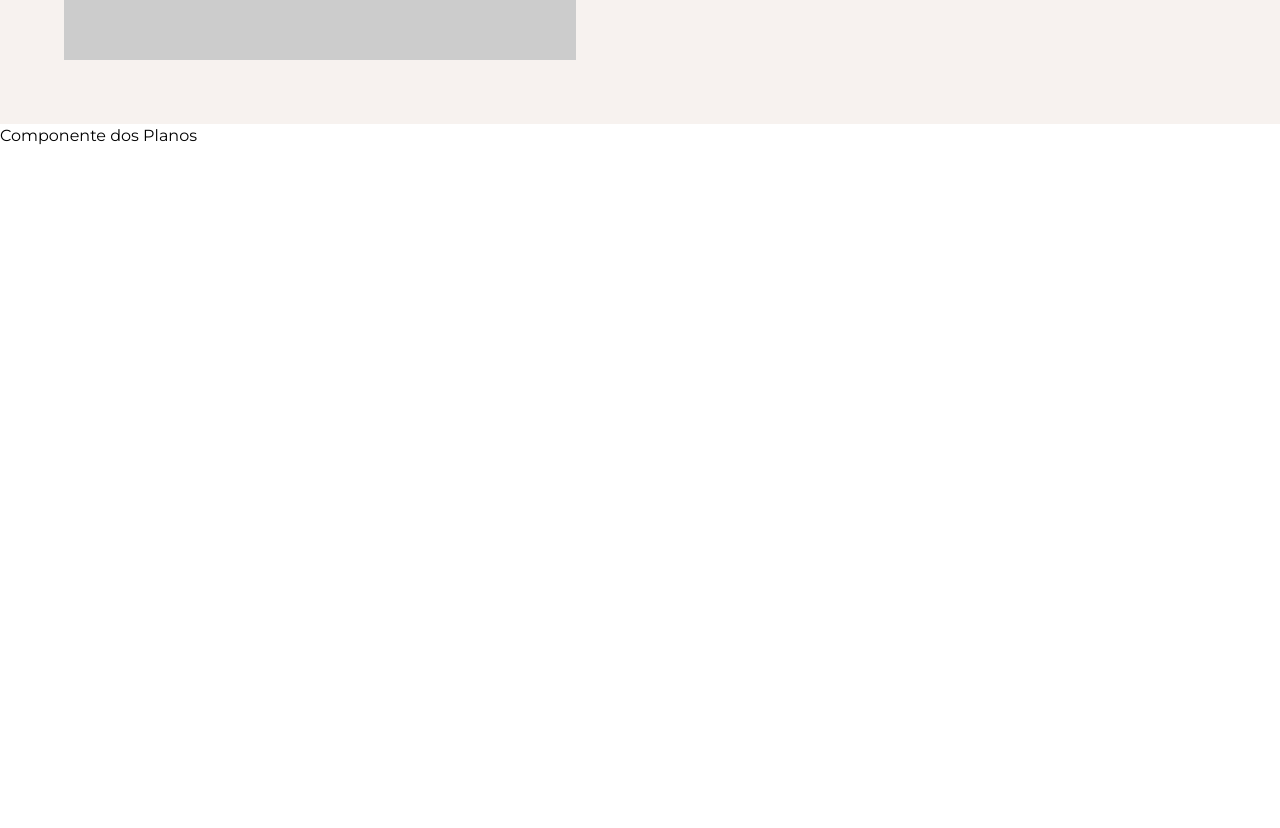
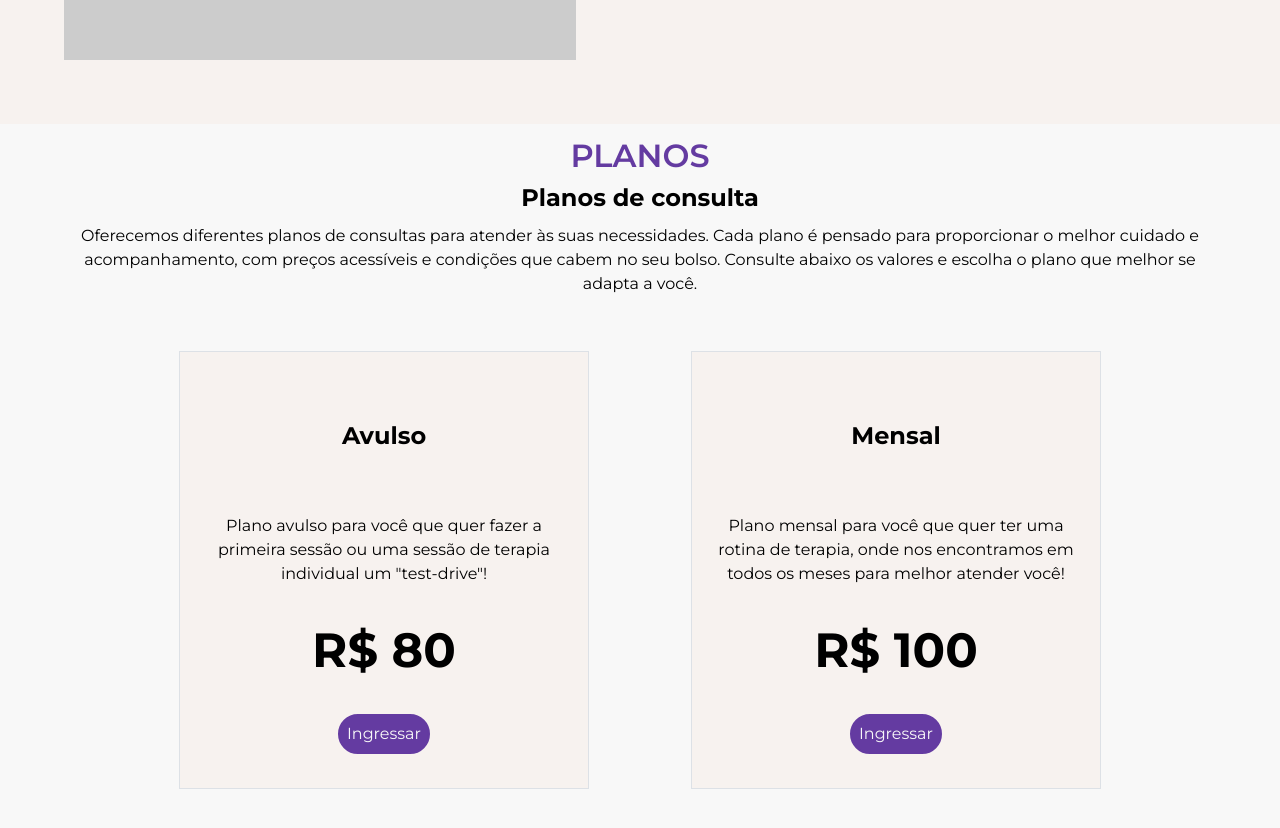
Before and after one commit to CodeSensor-PI/web-psi-rizerio, a React (Vite) app in the folder web-psi-rizerio/: page / in a window 1280 px wide. Shown: the part 2460-3288 px from the top of the page. Before the commit the page ends 2608 px from the top, so only its background shows below. Built offline with nearby package versions, Linux system fonts and the light colour scheme.

Commit message:
:sparkles: feat: Finalizando sessão de planos

```diff
--- a/web-psi-rizerio/src/assets/pages/landingPage/planos/Planos.jsx
+++ b/web-psi-rizerio/src/assets/pages/landingPage/planos/Planos.jsx
@@ -1,8 +1,33 @@
+import styles from '../planos/planos.module.css'
+import Titulo from "../../../components/titulo/TituloComponent"
+import CardPlanos from '../../../components/cardPlanos/cardPlanosComponent'
+
 const Planos = () => {
     return (
-        <div>
-            <h2>Componente dos Planos</h2>
-        </div>
+        <>
+            <section className={styles.section_planos} id='planos'>
+                <div className={styles.titulo_planos}>
+                    <Titulo
+                        titulo="PLANOS"
+                        subtitulo="Planos de consulta"
+                    />
+                    <span className='text-center'>Oferecemos diferentes planos de consultas para atender às suas necessidades. Cada plano é pensado para proporcionar o melhor cuidado e acompanhamento, com preços acessíveis e condições que cabem no seu bolso. Consulte abaixo os valores e escolha o plano que melhor se adapta a você.</span>
+                </div>
+
+                <div className={styles.container_planos}>
+                    <CardPlanos
+                        titulo="Avulso"
+                        descricao='Plano avulso para você que quer fazer a primeira sessão ou uma sessão de terapia individual um "test-drive"!'
+                        preco="R$ 80"
+                    />
+                    <CardPlanos
+                        titulo="Mensal"
+                        descricao="Plano mensal para você que quer ter uma rotina de terapia, onde nos encontramos em todos os meses para melhor atender você!"
+                        preco="R$ 100"
+                    />
+                </div>
+            </section>
+        </>
     )
 }
 
--- a/web-psi-rizerio/src/assets/pages/landingPage/planos/planos.module.css
+++ b/web-psi-rizerio/src/assets/pages/landingPage/planos/planos.module.css
@@ -0,0 +1,28 @@
+@import "tailwindcss";
+
+.section_planos {
+    display: flex;
+    align-items: center;
+    flex-direction: column;
+    background-color: var(--TrueWhitePsi);
+    height: 90vh;
+}
+
+.titulo_planos {
+    display: flex;
+    flex-direction: column;
+    align-items: center;
+    justify-content: flex-start;
+    width: 90%;
+    gap: 12%;
+    height: 30%;
+}
+
+.container_planos {
+    display: flex;
+    flex-direction: row;
+    align-items: center;
+    justify-content: space-around;
+    width: 80%;
+    height: 100%;
+}
```
